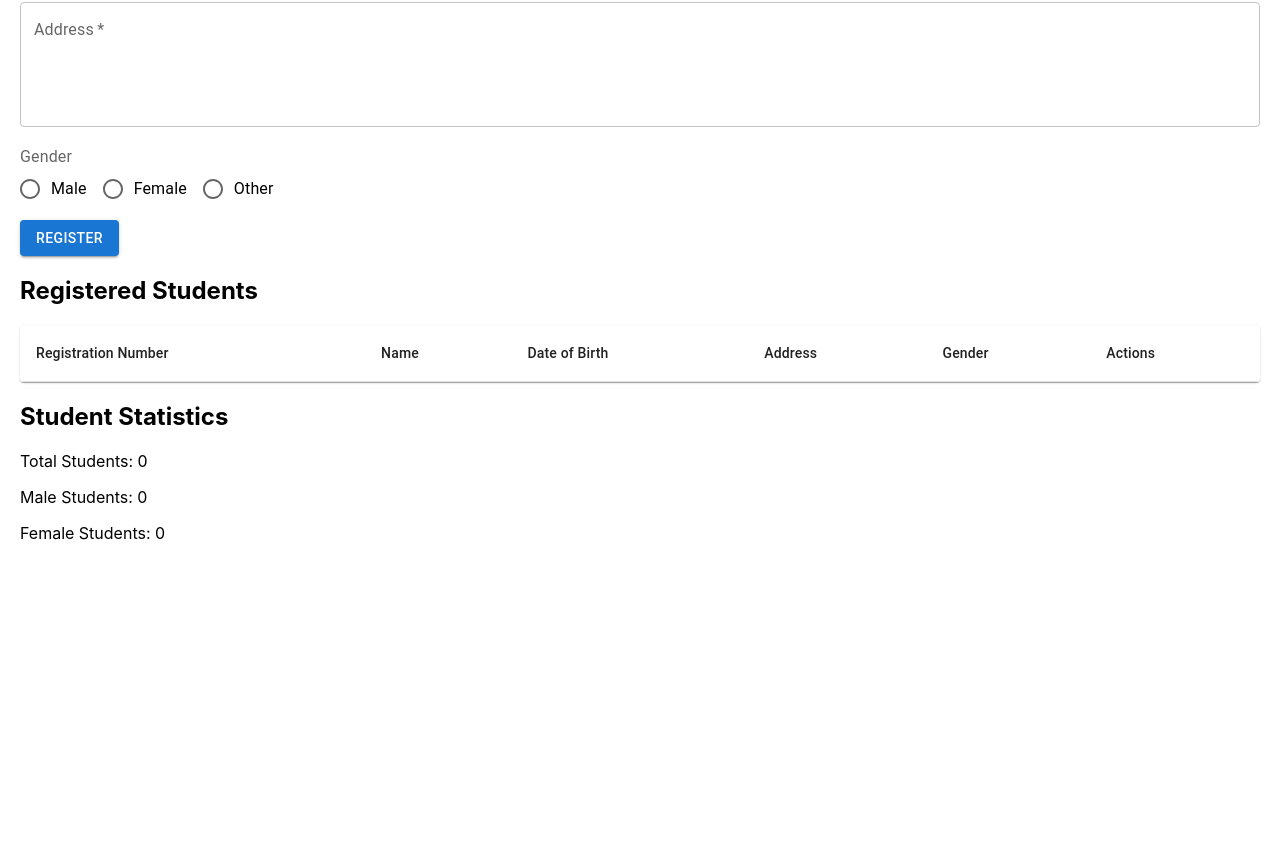
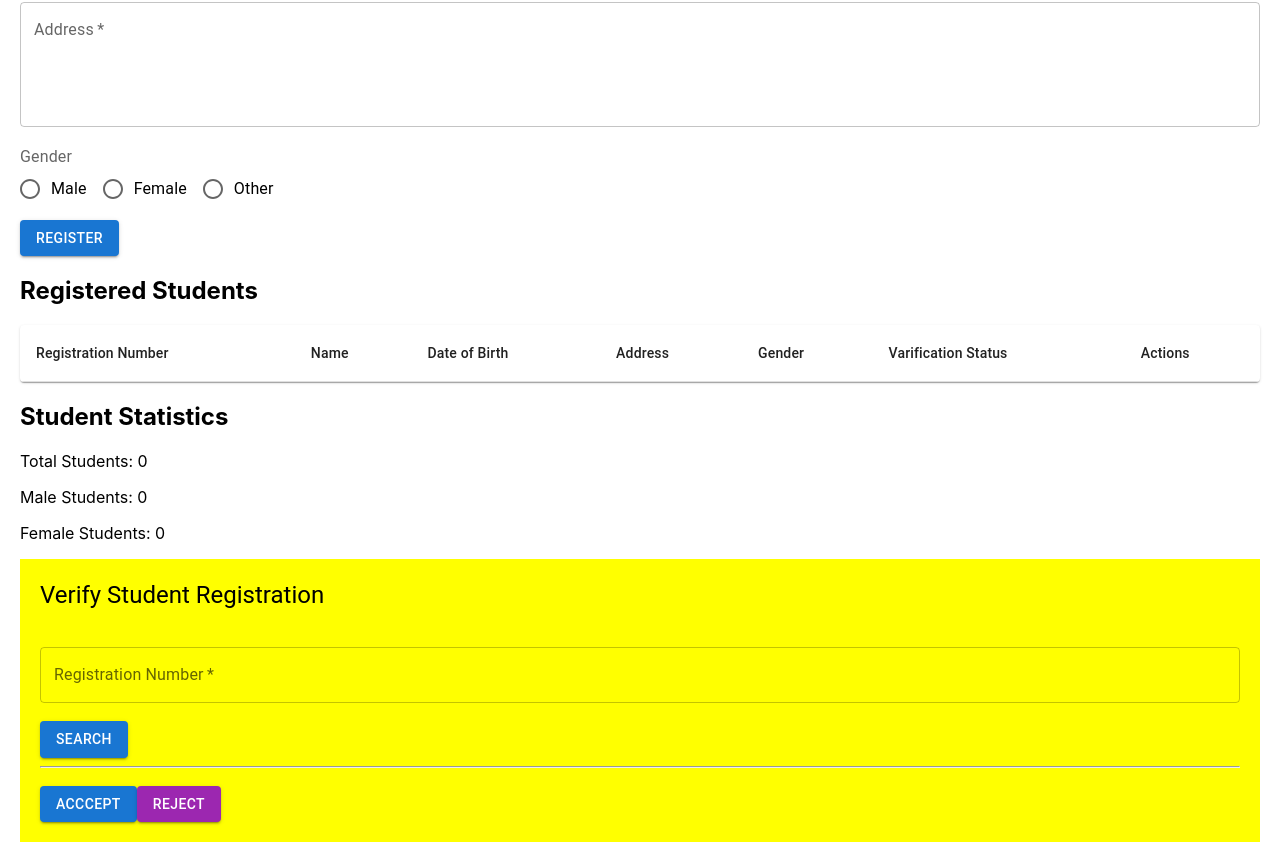
Before and after one commit to aapathak1221/react-sample, a React (Create React App) app: page / in a window 1280 px wide. Shown: the part 276-1138 px from the top of the page. Before the commit the page ends 855 px from the top, so only its background shows below. Built offline with nearby package versions, Linux system fonts and the light colour scheme.

Commit message:
Updated varification State

```diff
--- a/src/StudentForm.js
+++ b/src/StudentForm.js
@@ -1,5 +1,6 @@
 import React, { useState } from 'react';
 import { registerStudent } from './services/studentService';
+import VerifyRegistration from './VerifyRegistration';
 import TextField from '@mui/material/TextField';
 import Button from '@mui/material/Button';
 import Table from '@mui/material/Table';
@@ -16,12 +17,20 @@ import FormLabel from '@mui/material/FormLabel'
 
 function StudentForm() {
   const [students, setStudents] = useState([]);
-  const [formData, setFormData] = useState({ regNumber: '', name: '', dob: '', address: '', gender: '' });
+  const [formData, setFormData] = useState({ regNumber: '', name: '', dob: '', address: '', gender: '', status: 'NA' });
+
+  const updateStudentStatus = (regNumber, status) => {
+    const updatedStudents = students.map((student) =>
+      student.regNumber === regNumber ? { ...student, status } : student
+    );
+    setStudents(updatedStudents);
+  };
 
   const handleInputChange = (e) => {
     const { name, value } = e.target;
     setFormData({ ...formData, [name]: value });
   };
+
 
   const generateRollNumber = () => {
     const timestamp = Date.now(); // Get current timestamp
@@ -130,6 +139,7 @@ function StudentForm() {
               <TableCell>Date of Birth</TableCell>
               <TableCell>Address</TableCell>
               <TableCell>Gender</TableCell>
+              <TableCell>Varification Status</TableCell>
               <TableCell>Actions</TableCell>
             </TableRow>
           </TableHead>
@@ -141,6 +151,7 @@ function StudentForm() {
                 <TableCell>{student.dob}</TableCell>
                 <TableCell>{student.address}</TableCell>
                 <TableCell>{student.gender}</TableCell>
+                <TableCell>{student.status}</TableCell>
                 <TableCell>
                   <Button variant="contained" color="primary" style={{ marginRight: '10px' }} onClick={() => handleEdit(index)}>
                     Edit
@@ -158,6 +169,7 @@ function StudentForm() {
       <p>Total Students: {totalStudents}</p>
       <p>Male Students: {totalMale}</p>
       <p>Female Students: {totalFemale}</p>
+      <VerifyRegistration students={students}  updateStudentStatus={updateStudentStatus} />
     </div>
   );
 }
--- /dev/null
+++ b/src/VerifyRegistration.js
@@ -0,0 +1,103 @@
+import React, { useState } from 'react';
+import TextField from '@mui/material/TextField';
+import Button from '@mui/material/Button';
+import Typography from '@mui/material/Typography';
+
+function VerifyRegistration({ students, updateStudentStatus }) {
+  const [regNumber, setRegNumber] = useState('');
+  const [verificationResult, setVerificationResult] = useState('');
+    const [studentDetails, setStudentDetails]= useState(null)
+  const handleInputChange = (e) => {
+    setRegNumber(e.target.value);
+  };
+
+  const handleAccepted = () => {
+    if(studentDetails) {
+      studentDetails.status = 'Accepted';
+      updateStudentStatus(studentDetails.regNumber, 'Accepted'); // Notify parent
+      setVerificationResult(`Student ${studentDetails.name} has been accepted.`);
+    }
+  }
+
+  const handleRejected = () => {
+    if(studentDetails) {
+      studentDetails.status = 'Rejected';
+      updateStudentStatus(studentDetails.regNumber, 'Rejected'); // Notify parent
+      setVerificationResult(`Student ${studentDetails.name} has been rejected.`);
+    }
+  }
+
+  const handleSearch = () => {
+    setStudentDetails(null);
+    const student = students.find((s) => s.regNumber === regNumber);
+
+    if (student) {
+      setVerificationResult(`Student Found: ${student.name}`);
+      setStudentDetails(student);
+    } else {
+      setVerificationResult('Student not found.');
+    }
+  };
+
+  return (
+    <div style={{ padding: '20px' , backgroundColor: 'yellow' }}>
+      <Typography variant="h5" style={{ marginBottom: '20px' }}>
+        Verify Student Registration
+      </Typography>
+      <TextField
+        label="Registration Number"
+        value={regNumber}
+        onChange={handleInputChange}
+        fullWidth
+        margin="normal"
+        required
+      />
+      <Button
+        variant="contained"
+        color="primary"
+        onClick={handleSearch}
+        style={{ marginTop: '10px' }}
+      >
+        Search
+      </Button>
+      <hr/>
+      {
+      studentDetails && (
+        <div style={{ marginTop: '20px' }}>
+          <Typography variant="h6">Student Details:</Typography>
+          <Typography>Name: {studentDetails.name}</Typography>
+          <Typography>Registration Number: {studentDetails.regNumber}</Typography>
+          <Typography>Date of Birth: {studentDetails.dob}</Typography>
+          <Typography>Address: {studentDetails.address}</Typography>
+          <Typography>Gender: {studentDetails.gender}</Typography>
+          <Typography>Status: {studentDetails.status}</Typography>
+        </div>
+      )}
+        < Button
+        variant="contained"
+        color="primary"
+        onClick={() => handleAccepted()}
+        style={{ marginTop: '10px' }}
+        >
+        Acccept
+      </Button>
+
+      < Button
+        variant="contained"
+        color="secondary"
+        onClick={() => handleRejected()}
+        style={{ marginTop: '10px' }}
+        >
+        Reject
+      </Button>
+
+      {verificationResult && (
+        <Typography variant="body1" style={{ marginTop: '20px' }}>
+          {verificationResult}
+        </Typography>
+      )}
+    </div>
+  );
+}
+
+export default VerifyRegistration;
```
